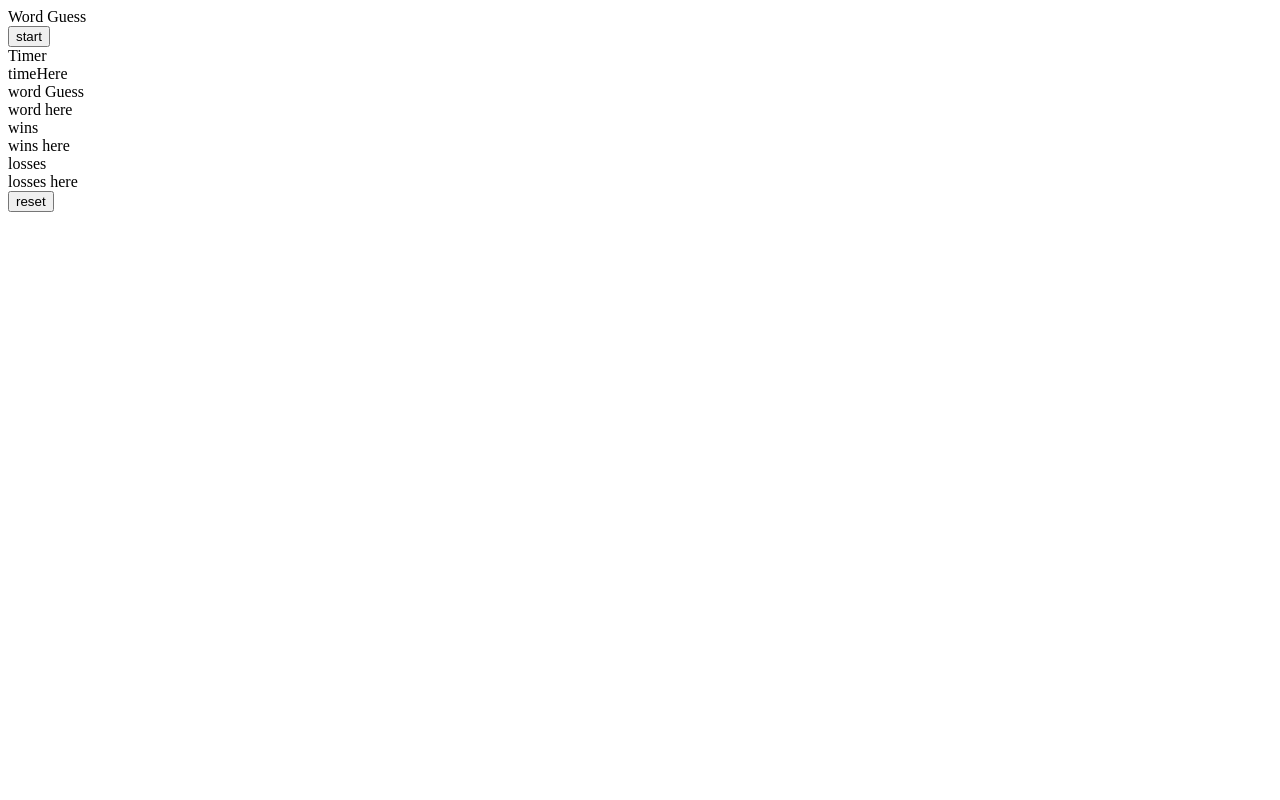
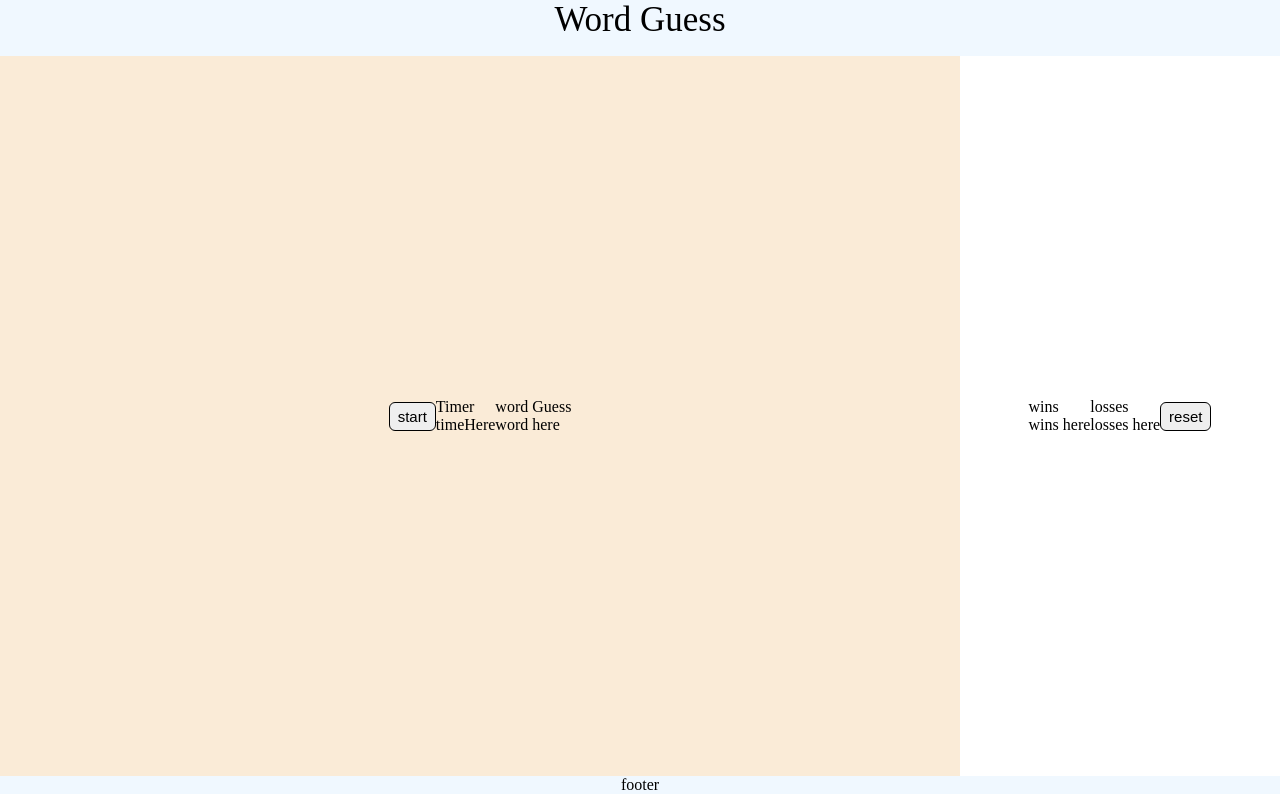
Before and after one commit to Greeny467/Word-Guess-Mini_Project, a plain HTML site: page index.html in a window 1280 px wide. Drawn offline with Linux system fonts and the light colour scheme.

Commit message:
basic CSS file has been added

```diff
--- a/index.html
+++ b/index.html
@@ -3,10 +3,12 @@
     <head>
 
     </head>
+    <link rel="stylesheet" href="style.css">
     <body>
         <header>
             Word Guess
         </header>
+    <div class="container">
         <main>
             <button id="start">start</button>
             <div>
@@ -38,8 +40,9 @@
                 reset
             </button>
         </aside>
+    </div>
         <footer>
-
+                footer
         </footer>
     </body>
 </html>
--- /dev/null
+++ b/style.css
@@ -0,0 +1,44 @@
+*{
+    margin: 0;
+    padding: 0;
+}
+header{
+    background-color: aliceblue;
+    display:flex;
+    justify-content: center;
+    font-size: 35px;
+    height: 7vh;
+    width: 100%;
+}
+.container{
+display: flex;
+}
+main{
+   background-color: antiquewhite;
+   width: 75vw;
+   height: 90vh;
+   display: flex;
+   justify-content: center;
+   align-items: center;
+}
+aside{
+    width: 25vw;
+    display: flex;
+    justify-content: center;
+    align-items: center;
+}
+button{ padding: 5px 8px;
+    border-radius: 6px;
+    font-size: 15px;
+    color: black;
+    border: 1px solid black;
+    cursor: pointer;
+}
+footer{
+    background-color: aliceblue;
+    text-align: center;
+    align-self: center;
+    color: black;
+    position: sticky;
+    bottom: 0;
+}
```
